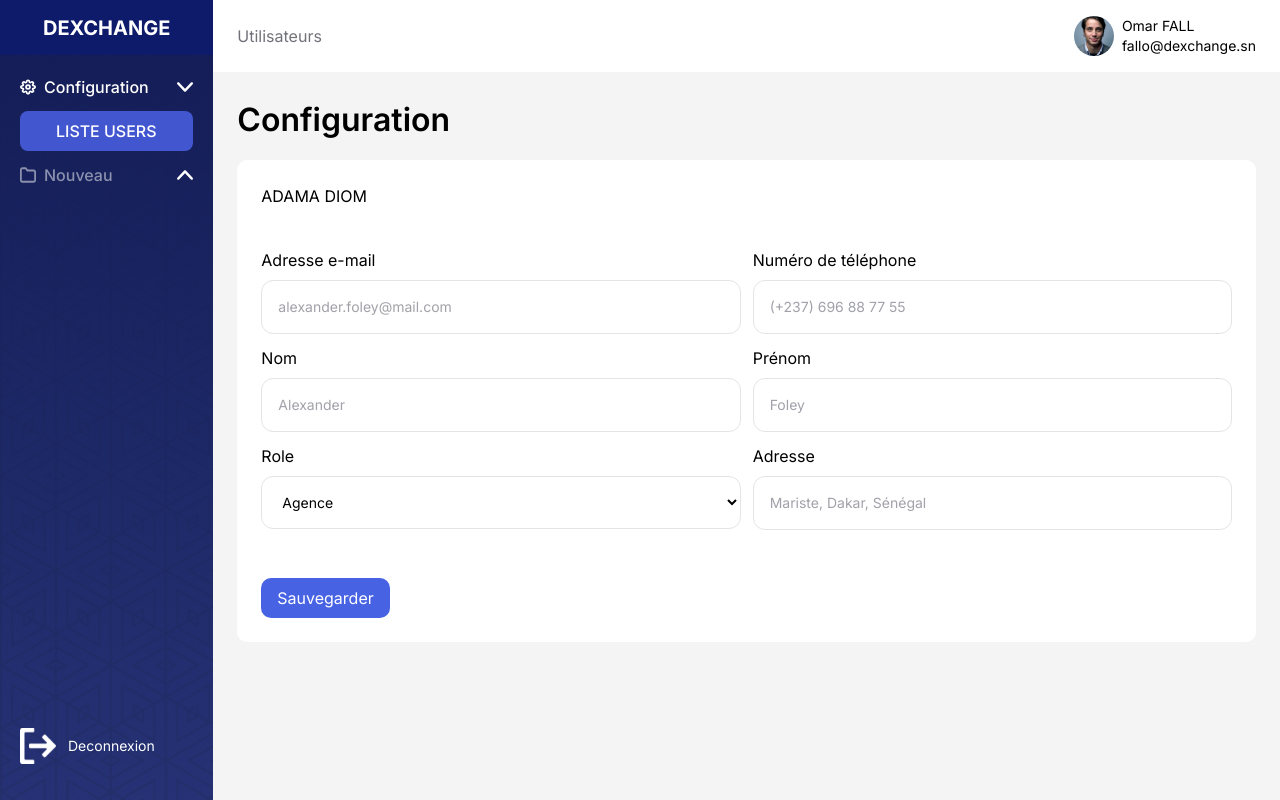
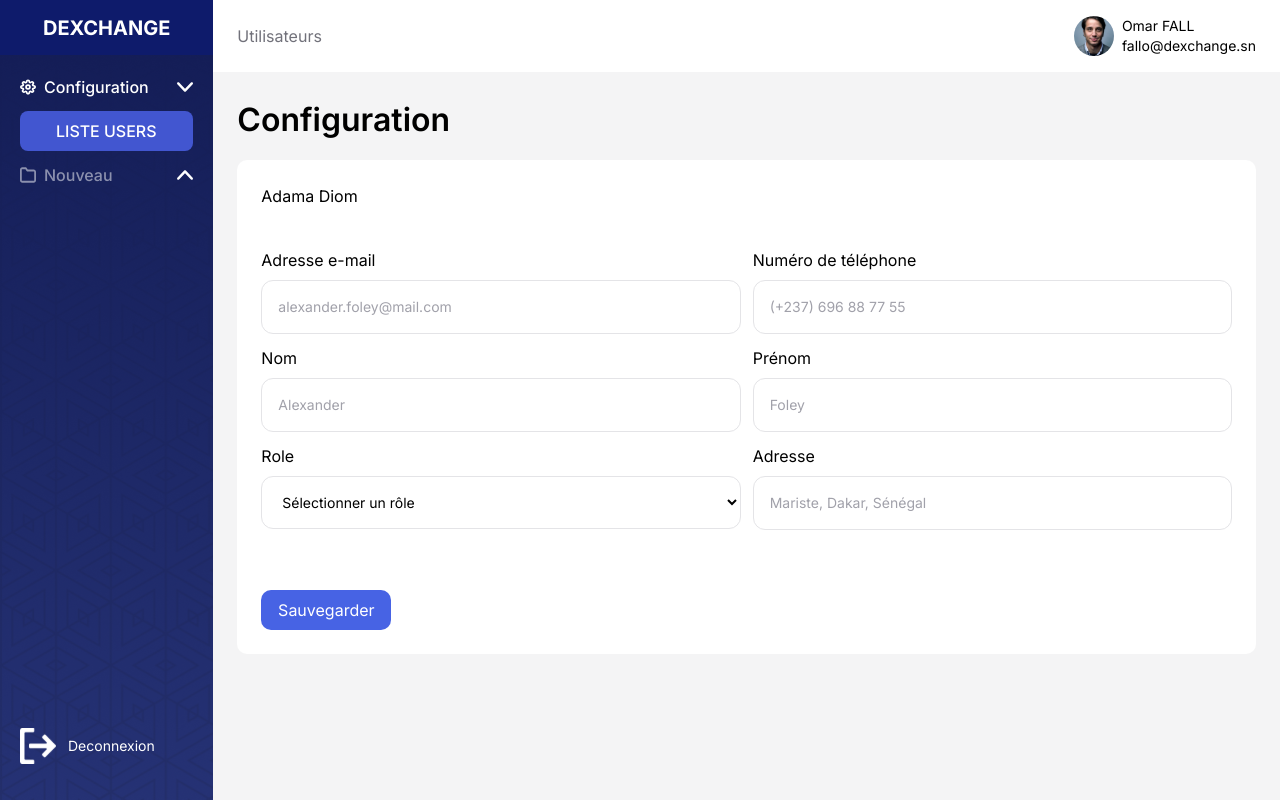
Before and after one commit to Mister-Bajaan/dexchange-frontend, a Next.js app: page /add-user in a window 1280 px wide. Built offline with nearby package versions, Linux system fonts and the light colour scheme.

Commit message:
design boutton

```diff
--- a/app/ui/components/button/btn-CTA/button.jsx
+++ b/app/ui/components/button/btn-CTA/button.jsx
@@ -1,6 +1,6 @@
 export default function ButtonCTA({ children }) {
   return (
-    <button className="bg-blue-500 hover:bg-blue-700 text-white font-normal py-2 px-4 rounded-[10px] mt-12">
+    <button className="bg-blue-500 hover:bg-blue-700 text-white max-w-[130px] font-normal py-2 px-4 rounded-[10px] mt-12 inline-block text-center">
       {children}
     </button>
   );
--- a/app/ui/modules/content-add/content.add.jsx
+++ b/app/ui/modules/content-add/content.add.jsx
@@ -1,12 +1,53 @@
+"use client";
+import { useState } from "react";
 import FormPageContent from "../layout/form-page.content";
 
+const API_URL = "http://localhost:5050/user/postUser";
+
 export default function ContentAdd() {
+  const [formData, setFormData] = useState({});
+
+  const handleChange = (e) => {
+    const { name, value } = e.target;
+    setFormData((prevValues) => ({
+      ...prevValues,
+      [name]: value,
+    }));
+  };
+
+  const handleSubmit = async (e) => {
+    e.preventDefault();
+
+    try {
+      const response = await fetch(API_URL, {
+        method: "POST",
+        headers: {
+          "Content-Type": "application/json",
+        },
+        body: JSON.stringify(formData),
+      });
+
+      if (!response.ok) {
+        throw new Error('Erreur HTTP: ' + response.status);
+      }
+
+      const result = await response.json();
+      console.log(result);
+
+    } catch (error) {
+      console.error("Erreur lors de la requête:", error);
+    }
+  };
+
   return (
     <div className="w-full bg-gray-100 space-y-4">
       <FormPageContent
         titlePage="Configuration"
-        SecondTitle="ADAMA DIOM"
+        secondTitle="Adama Diom"
         btnContent="Sauvegarder"
+        formData={formData}
+        handleChange={handleChange}
+        handleSubmit={handleSubmit}
       />
     </div>
   );
--- a/app/ui/modules/layout/form-page.content.jsx
+++ b/app/ui/modules/layout/form-page.content.jsx
@@ -2,7 +2,14 @@ import ButtonCTA from "../../components/button/btn-CTA/button";
 import InputForm from "../../components/input/input";
 import Topbar from "../../components/topbar/topbar.component";
 
-export default function FormPageContent({ titlePage, SecondTitle, btnContent }) {
+export default function FormPageContent({
+  titlePage,
+  secondTitle,
+  btnContent,
+  formData = {},
+  handleChange,
+  handleSubmit,
+}) {
   return (
     <>
       <Topbar />
@@ -10,14 +17,16 @@ export default function FormPageContent({ titlePage, SecondTitle, btnContent })
       <div className="flex flex-col px-6 pt-2 font-semibold space-y-4">
         <h2 className="text-[32px]">{titlePage}</h2>
         <div className="bg-white rounded-[10px] p-6 font-normal">
-          <h3 className="mb-10">{SecondTitle}</h3>
-          <div className="grid grid-cols-2 gap-3">
+          <h3 className="mb-10">{secondTitle}</h3>
+          <form onSubmit={handleSubmit} className="grid grid-cols-2 gap-3">
             <InputForm
               label="Adresse e-mail"
               placeholder="alexander.foley@mail.com"
               type="email"
               name="email"
               id="email"
+              value={formData.email || ""}
+              onChange={handleChange}
             />
 
             <InputForm
@@ -26,32 +35,60 @@ export default function FormPageContent({ titlePage, SecondTitle, btnContent })
               type="tel"
               name="phone"
               id="phone"
+              value={formData.phone || ""}
+              onChange={handleChange}
             />
 
-            <InputForm label="Nom" placeholder="Alexander" type="text" name="name" id="name" />
+            <InputForm
+              label="Nom"
+              placeholder="Alexander"
+              type="text"
+              name="nom"
+              id="nom"
+              value={formData.nom || ""}
+              onChange={handleChange}
+            />
 
-            <InputForm label="Prénom" placeholder="Foley" type="text" name="prenom" id="prenom" />
+            <InputForm
+              label="Prénom"
+              placeholder="Foley"
+              type="text"
+              name="prenom"
+              id="prenom"
+              value={formData.prenom || ""}
+              onChange={handleChange}
+            />
 
             <div className="flex flex-col gap-2">
-              <label className="text-base font-normal">Role</label>
-              <select className="w-full p-4 text-sm text-gray-700 rounded-xl border border-gray-200 focus:outline-blue-500 bg-white">
-                <option>Agence</option>
-                <option>Agence</option>
-                <option>Agence</option>
-                <option>Agence</option>
-                <option>Agence</option>
+              <label htmlFor="role" className="text-base font-normal">
+                Role
+              </label>
+              <select
+                name="role"
+                id="role"
+                value={formData.role || ""}
+                onChange={handleChange}
+                className="w-full p-4 text-sm text-gray-700 rounded-xl border border-gray-200 focus:outline-blue-500 bg-white"
+              >
+                <option value="">Sélectionner un rôle</option>
+                <option value="agence">Agence</option>
+                <option value="agent">Client</option>
+                {/* Ajoutez d'autres options si nécessaire */}
               </select>
             </div>
 
             <InputForm
               label="Adresse"
-              placeholder="Mariste, Dakar, Sénégal "
+              placeholder="Mariste, Dakar, Sénégal"
               type="text"
               name="adresse"
               id="adresse"
+              value={formData.adresse || ""}
+              onChange={handleChange}
             />
-          </div>
-          <ButtonCTA>{btnContent}</ButtonCTA>
+
+            <ButtonCTA>{btnContent}</ButtonCTA>
+          </form>
         </div>
       </div>
     </>
```
